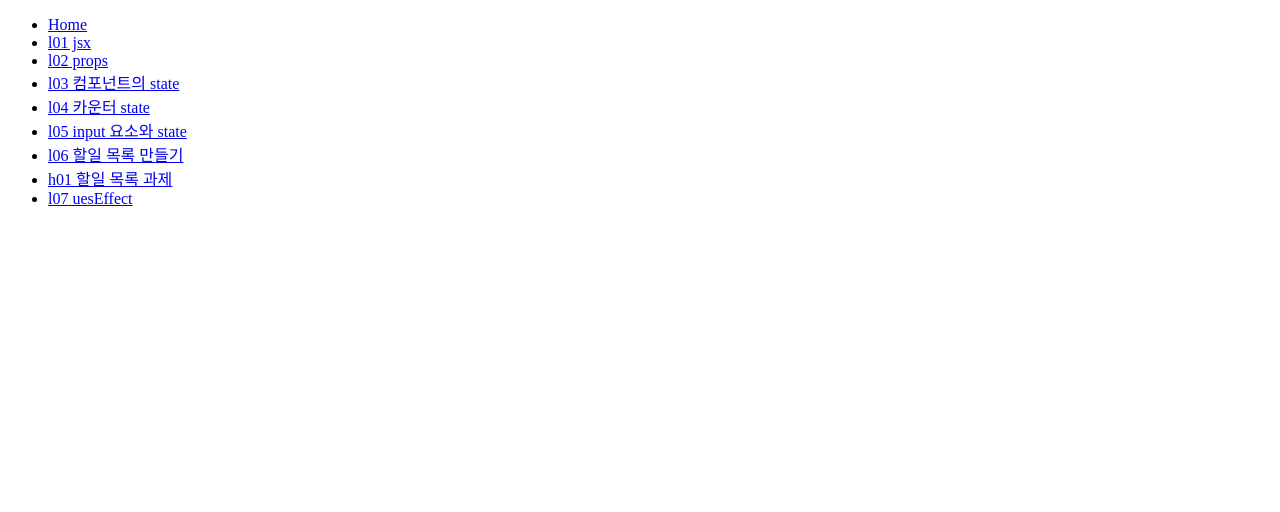
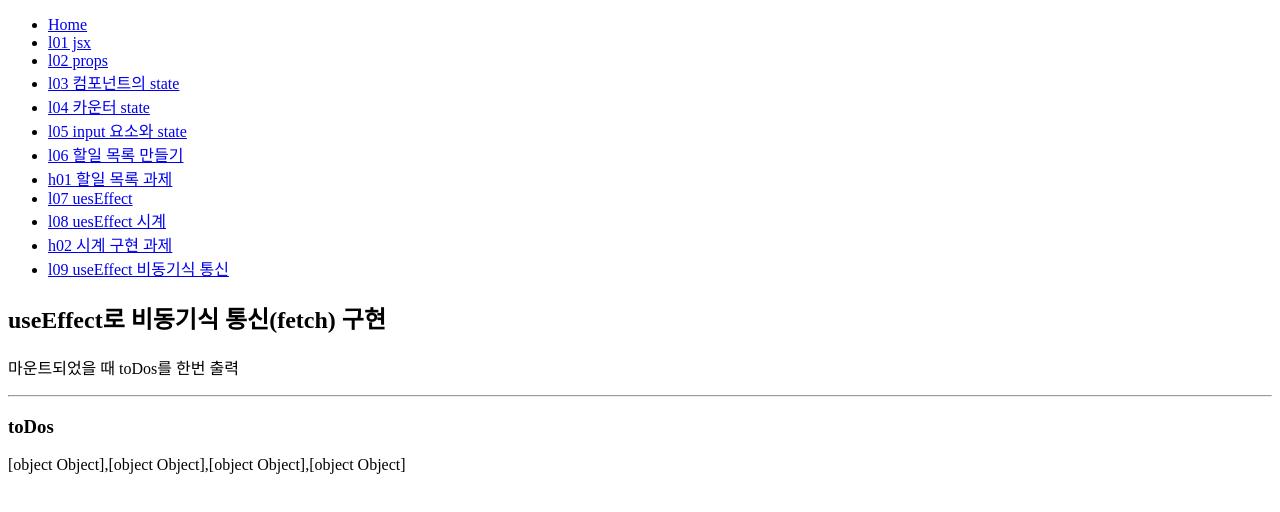
Before and after one commit to develckm86/tj703_react, a React (Vite) app: page /study/L09FetchApi in a window 1280 px wide. Shown: the top 512 px of the page. Built offline with nearby package versions, Linux system fonts and the light colour scheme.

Commit message:
fetch api

```diff
--- a/src/App.jsx
+++ b/src/App.jsx
@@ -10,7 +10,10 @@ import L04Counter from "./components/L04Counter.jsx";
 import L05Input from "./components/L05Input.jsx";
 import L06ToDos from "./components/L06ToDos.jsx";
 import H01ToDos from "./components/H01ToDos.jsx";
-import L07UseEffect from "./components/L07UseEffect.jsx"; //컴포넌트와 관련된 스타일
+import L07UseEffect from "./components/L07UseEffect.jsx";
+import L08UseEffectClock from "./components/L08UseEffectClock.jsx";
+import H02Clock from "./components/H02Clock.jsx";
+import L09FetchApi from "./components/L09FetchApi.jsx"; //컴포넌트와 관련된 스타일
 
 
 function App() {
@@ -45,6 +48,15 @@ function App() {
                 <li>
                     <Link to="/study/L07UseEffect">l07 uesEffect </Link>
                 </li>
+                <li>
+                    <Link to="/study/L08UseEffectClock">l08 uesEffect 시계 </Link>
+                </li>
+                <li>
+                    <Link to="/homework/H02Clock">h02 시계 구현 과제 </Link>
+                </li>
+                <li>
+                    <Link to="/study/L09FetchApi">l09 useEffect 비동기식 통신 </Link>
+                </li>
             </ul>
         </nav>
         <Routes>
@@ -57,9 +69,12 @@ function App() {
                 <Route path="L05Input" element={<L05Input></L05Input>}/>
                 <Route path="L06ToDos" element={<L06ToDos></L06ToDos>}/>
                 <Route path="L07UseEffect" element={<L07UseEffect></L07UseEffect>}/>
+                <Route path="L08UseEffectClock" element={<L08UseEffectClock></L08UseEffectClock>}/>
+                <Route path="L09FetchApi" element={<L09FetchApi></L09FetchApi>}/>
             </Route>
             <Route path="/homework">
                 <Route path="H01ToDos" element={<H01ToDos></H01ToDos>}/>
+                <Route path="H02Clock" element={<H02Clock></H02Clock>}/>
             </Route>
         </Routes>
     </BrowserRouter>
--- /dev/null
+++ b/src/components/H02Clock.jsx
@@ -0,0 +1,14 @@
+export default function H02Clock(){
+    return (
+     <>
+        <h2>useEffect 로 디지털시계 구현</h2>
+         <ul>
+             <li>마운트 되었을 때 시계 동작</li>
+             <li>삭제되었을 때 interval clean up</li>
+             <li>멈춤버튼으로 interval 삭제</li>
+             <li>재시작으로 interval 재생성</li>
+             <li>동작 중인데 재시작 못하게 구현</li>
+         </ul>
+     </>
+    )
+}
--- /dev/null
+++ b/src/components/L08UseEffectClock.jsx
@@ -0,0 +1,39 @@
+import {useState,useEffect,useRef} from "react";
+
+export default function L08UseEffectClock () {
+    const [now, setNow] = useState(new Date());
+    const intervalRef = useRef(null);
+    //let intervalNum=null;
+    //useRef : 렌더링되어도 유지되는 데이터로
+    // 데이터가 바껴도 렌더링 되지 않는다.
+    // (node 개체를 참조할 때, 전역변수 처럼)
+    // useRef.current 를 바꾸거나 참조
+    //interval==소켓통신
+    const clock=()=>{
+         intervalRef.current=setInterval(()=>{
+            setNow(new Date());
+            console.log(intervalRef.current+"인터벌 실행 중..")
+        },1000);
+    }
+    useEffect(()=>{
+        clock();
+        return ()=>{ //clean up
+            //clearInterval : interval을 삭제하는 함수
+            clearInterval(intervalRef.current);
+        }
+    },[]);
+    //clock();
+    //setNow()호출되면 해당 컴포넌트가 update 되면서
+    //다시 clock() 호출 => interval 함수를 한번더 생성
+    //2개의  interval 함수가 1초 뒤에 setNow()호출
+    //4개 ...
+    //...
+    return(
+        <>
+            <h2>useffect 와 타이밍 함수(비동기코드)</h2>
+            <hr/>
+            <h3>1초마다 실행되는 디지털 시계</h3>
+            <p>{now.toLocaleString()}</p>
+        </>
+    )
+}
--- /dev/null
+++ b/src/components/L09FetchApi.jsx
@@ -0,0 +1,38 @@
+import {useEffect, useState} from "react";
+
+export default function L09FetchApi(){
+    const [todos,setTodos]=useState(null);
+    const loadToDos=async ()=>{
+        const res=await fetch("/src/data/todos.json")
+        //리액트는 잘못된 주소를 호출해도 index.html로 이동
+        const data=await res.json()
+        console.log(data);
+        setTodos(data)
+    }
+    useEffect(()=>{
+        loadToDos();
+    },[])
+    //컴포넌트가 업데이트되는 시점과 fetch가 완료되는 시점이 다르다.(비동기 코드)
+    //컴포넌트가 mount => loadToDos() 렌더링완료
+    //=>데이터 통신은 렌더링 이후 완료 => setState 로 렌더링 유발
+    //=> loadToDos() 실행 => 무한반복
+    //loadToDos();
+    //왜 데이터 통신은 useEffect와 같이 사용하나요?
+    //데이터통신을 하는 모든 함수는 비동기 실행이 되기 때문에
+    //렌더링 시점과 통신 완료 시점이 달라서 컴포넌트 렌더링에
+    // 문제가 발생할 수 있습니다.
+    //
+
+    return (
+        <>
+            <h2>useEffect로 비동기식 통신(fetch) 구현</h2>
+            <p>마운트되었을 때 toDos를 한번 출력</p>
+            <hr/>
+            <h3>toDos</h3>
+            {todos && todos.toString()}
+            <ul>
+
+            </ul>
+        </>
+    )
+}
--- /dev/null
+++ b/src/data/todos.json
@@ -0,0 +1,23 @@
+[
+  {
+    "id": 1,
+    "title":"아침운동",
+    "time": "06:00",
+    "isDo" : false
+  },{
+    "id": 2,
+    "title":"아침식사",
+    "time": "07:00",
+    "isDo" : true
+  },{
+    "id": 3,
+    "title":"출근",
+    "time": "08:00",
+    "isDo" : false
+  },{
+    "id": 4,
+    "title":"점심",
+    "time": "13:20",
+    "isDo" : false
+  }
+]
```
